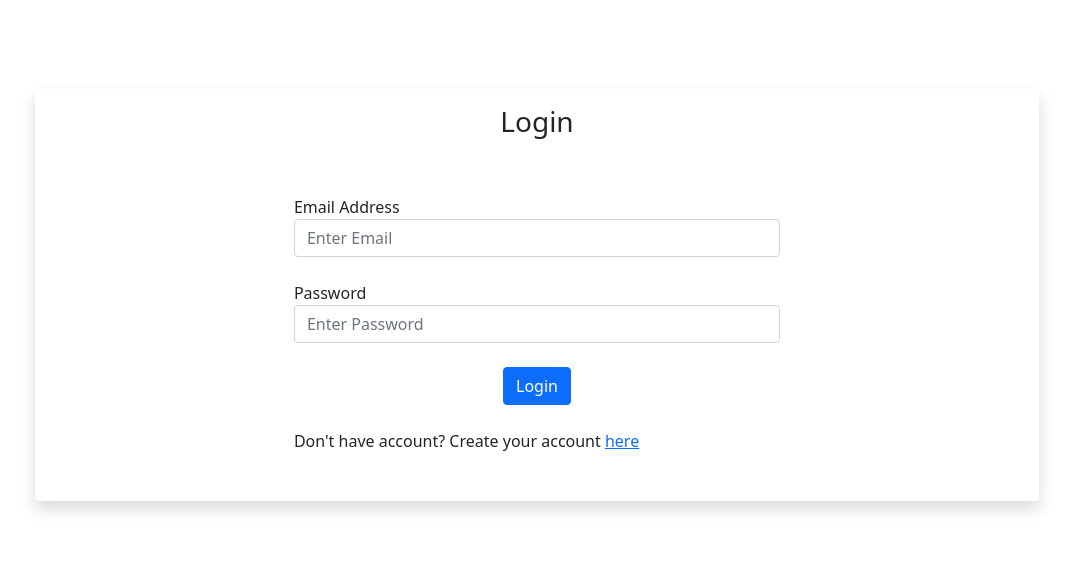
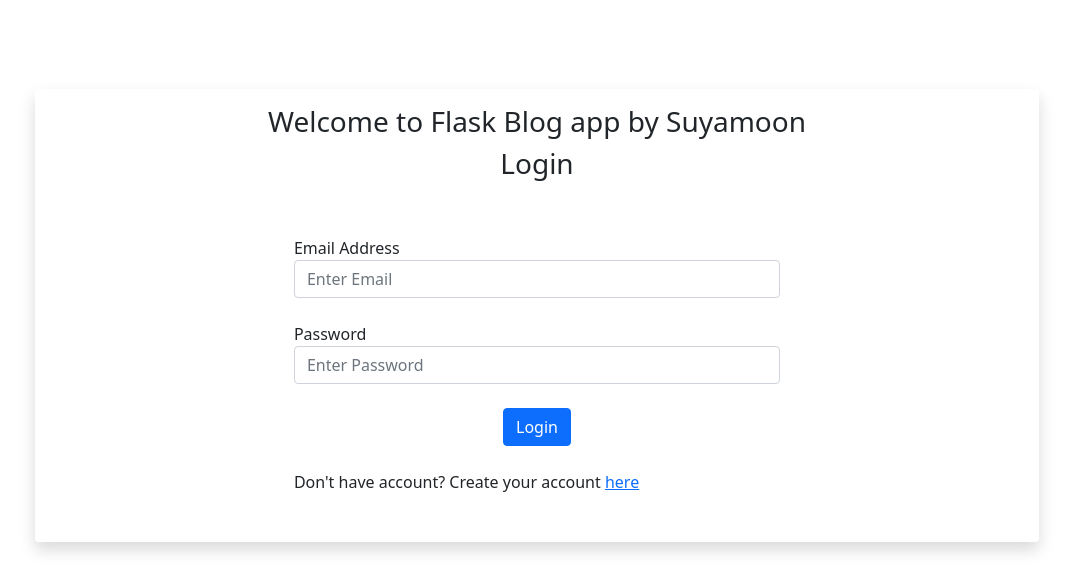
Before and after one commit to suyamoonpathak/Flaskerr---A-blog-app, a Flask app: page /login in a window 1280 px wide. Shown: the top 582 px of the page, without its empty margins (103-1176 px from the left). Run offline with Flask 3, Linux system fonts and the light colour scheme; some libraries are stand-ins or nearby versions.

Commit message:
first commit

```diff
--- a/siteFiles/templates/login.html
+++ b/siteFiles/templates/login.html
@@ -1,5 +1,6 @@
 {% extends "messages.html" %} {% block content %}
 <div class="shadow p-3 mb-5 bg-body-tertiary rounded authformdiv">
+  <h3 align="center">Welcome to Flask Blog app by Suyamoon</h3>
   <form method="POST" class="authform">
     <h3 align="center">Login</h3>
     <br /><br />
```
